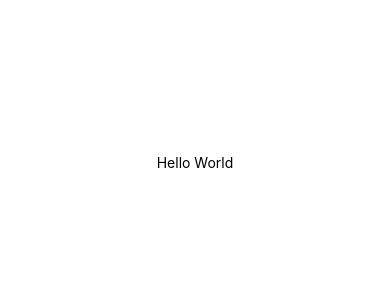
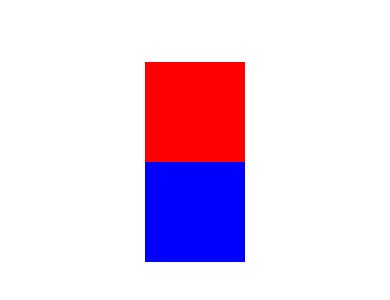
Before and after one commit to Yitzhak-Njenga/hello-world-React-Native-, a React Native app: screen / in a window 390 px wide. Shown: the part 260-560 px from the top of the page. Built offline with nearby package versions, Linux system fonts and the light colour scheme.

Commit message:
view flex

```diff
--- a/App.js
+++ b/App.js
@@ -1,20 +1,12 @@
-import { StatusBar } from 'expo-status-bar';
-import { StyleSheet, Text, View } from 'react-native';
+import React from 'react';
+import { View } from 'react-native';
 
-export default function App() {
-  return (
-    <View style={styles.container}>
-      <Text>Hello World</Text>
-      <StatusBar style="auto" />
-    </View>
-  );
-}
+const App = () => (
+  <View style={{flex:1,justifyContent:'center',alignItems:'center'}}>
+  <View style={{width:100,height:100,backgroundColor:'red'}}/>
+   <View style={{width:100,height:100,backgroundColor:'blue'}}/>
+  </View>
 
-const styles = StyleSheet.create({
-  container: {
-    flex: 1,
-    backgroundColor: '#fff',
-    alignItems: 'center',
-    justifyContent: 'center',
-  },
-});
+);
+
+export default App;
```
